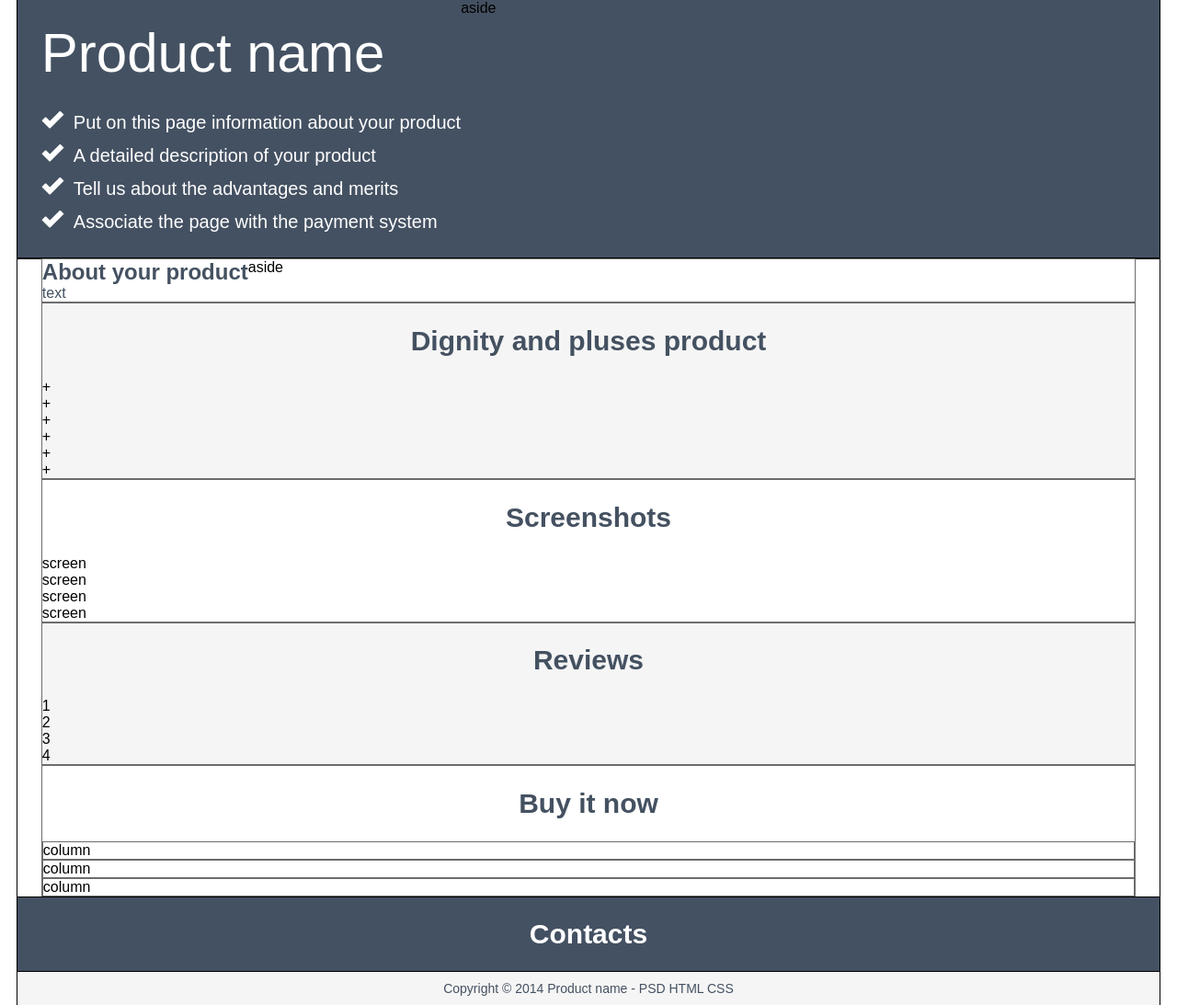
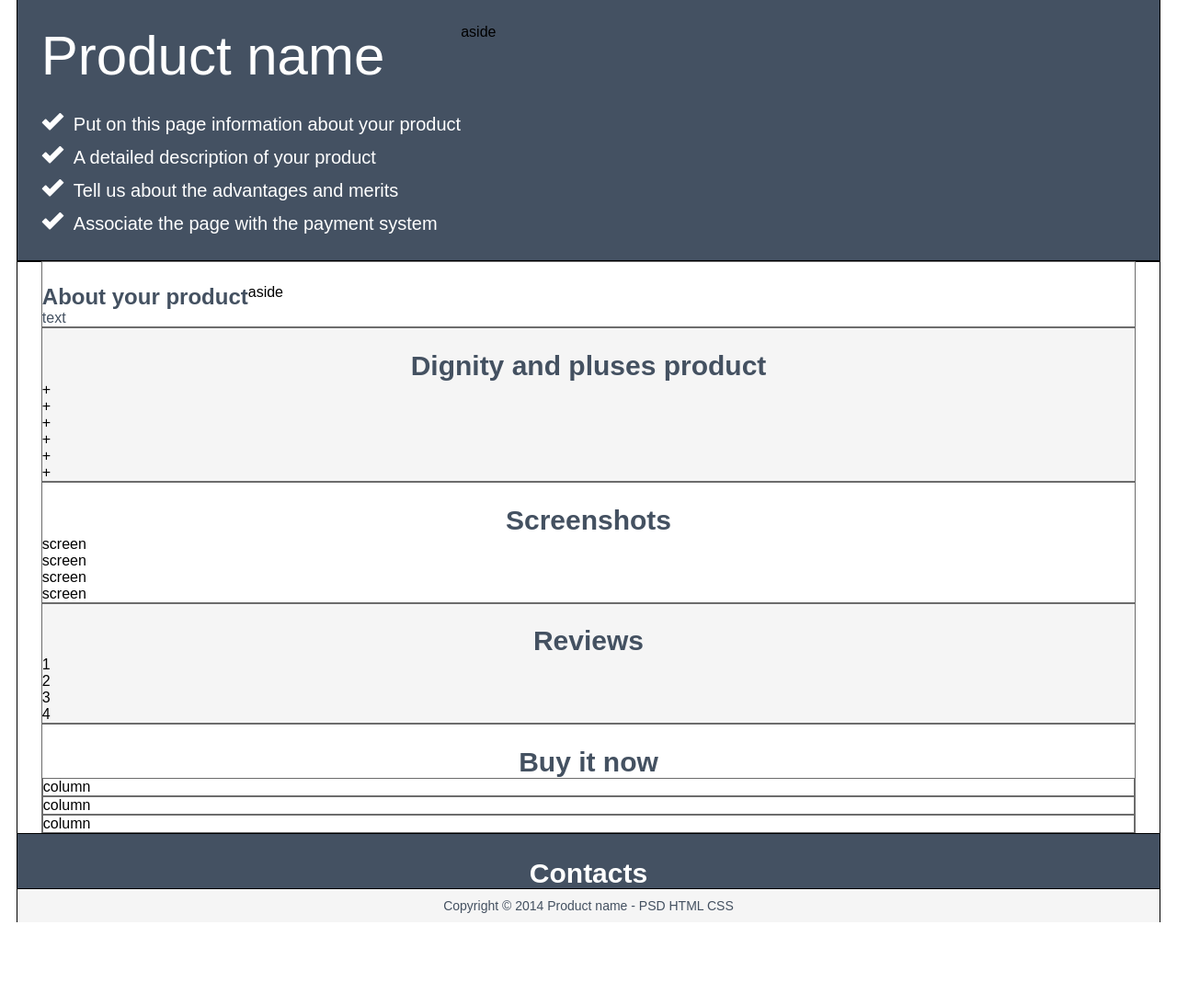
Before and after one commit to NataSamoilova/html5_homework, a plain HTML site: page index.html in a window 1280 px wide. Shown: the whole page at 92% size. After the commit the page ends 1003 px from the top, so only its background shows below. Drawn offline with Linux system fonts and the light colour scheme.

Commit message:
changed h2-paddings to wrapper-paddings

```diff
--- a/index.html
+++ b/index.html
@@ -13,7 +13,7 @@
 <body>
 
     <div class="page">
-        <header class="padding-side">
+        <header class="padding-side wrapper">
             <article>
                 <h1>Product name</h1>
                 <ul>
@@ -30,7 +30,7 @@
 
 
         <div class="main padding-side">
-            <div class="about-wrapper">
+            <div class="about-wrapper wrapper">
                 <article>
                     <h2>About your product</h2>
                     <p>text
@@ -42,7 +42,7 @@
                 </aside>
             </div>
 
-            <div class="quality-wrapper">
+            <div class="quality-wrapper wrapper">
                 <h2 class="h2-center">Dignity and pluses product</h2>
                 <section>+</section>
                 <section>+</section>
@@ -52,7 +52,7 @@
                 <section>+</section>
             </div>
 
-            <div class="screenshot-wrapper">
+            <div class="screenshot-wrapper wrapper">
                 <h2 class="h2-center">Screenshots</h2>
                 <section>screen</section>
                 <section>screen</section>
@@ -60,7 +60,7 @@
                 <section>screen</section>
             </div>
 
-            <div class="reviews-wrapper">
+            <div class="reviews-wrapper wrapper">
                 <h2 class="h2-center">Reviews</h2>
                 <article>1</article>
                 <article>2</article>
@@ -68,7 +68,7 @@
                 <article>4</article>
             </div>
 
-            <div class="buyIt-wrapper ">
+            <div class="buyIt-wrapper wrapper">
                 <h2 class="h2-center">Buy it now</h2>
                 <div>column</div>
                 <div>column</div>
@@ -78,7 +78,7 @@
         </div>
 
 
-        <footer class="padding-side">
+        <footer class="padding-side wrapper">
                 <h2 class="h2-center">Contacts</h2>
         </footer>
 
--- a/style.less
+++ b/style.less
@@ -49,11 +49,14 @@ footer {
   }
 }
 
+.wrapper{
+  padding-top: 2%;
+}
+
 header {
   display: flex;
 
   h1 {
-    padding-top: 5%;
     font-size: 60px;
     font-weight: 400;
   }
@@ -102,8 +105,6 @@ header {
 
 .h2-center{
   text-align: center;
-  margin-top: 2%;
-  margin-bottom: 2%;
   font-size: 30px;
 }
 
```
Also changed, not shown: style.css.
